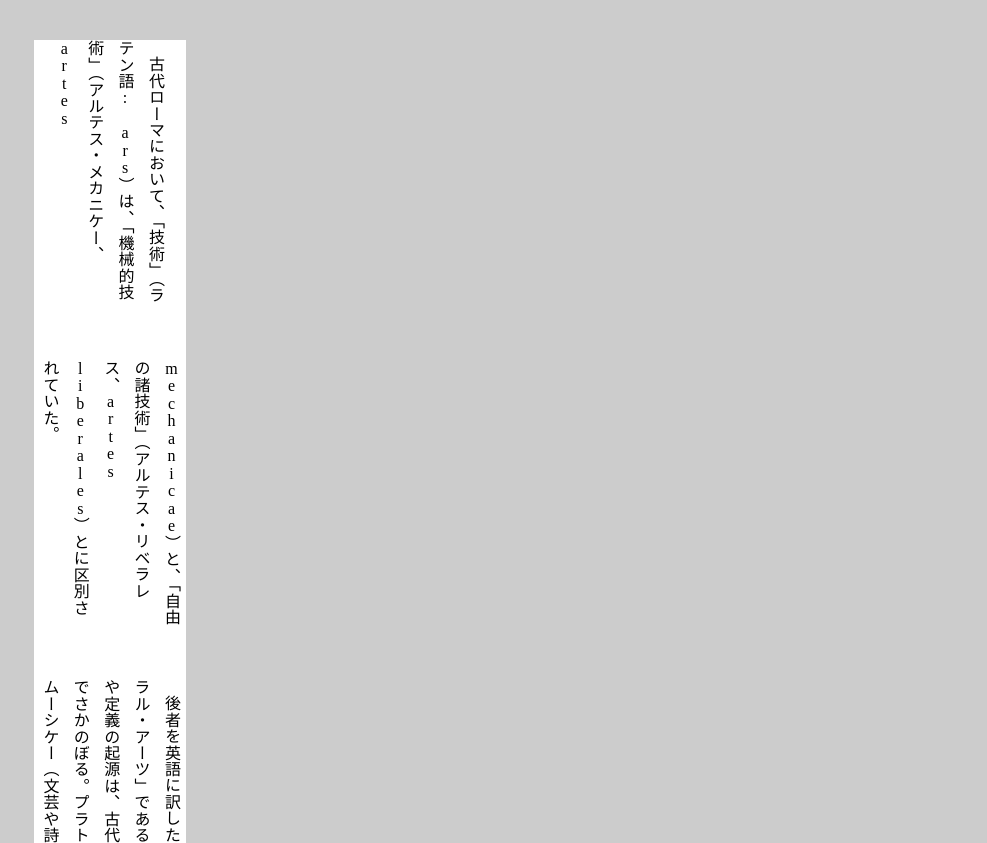
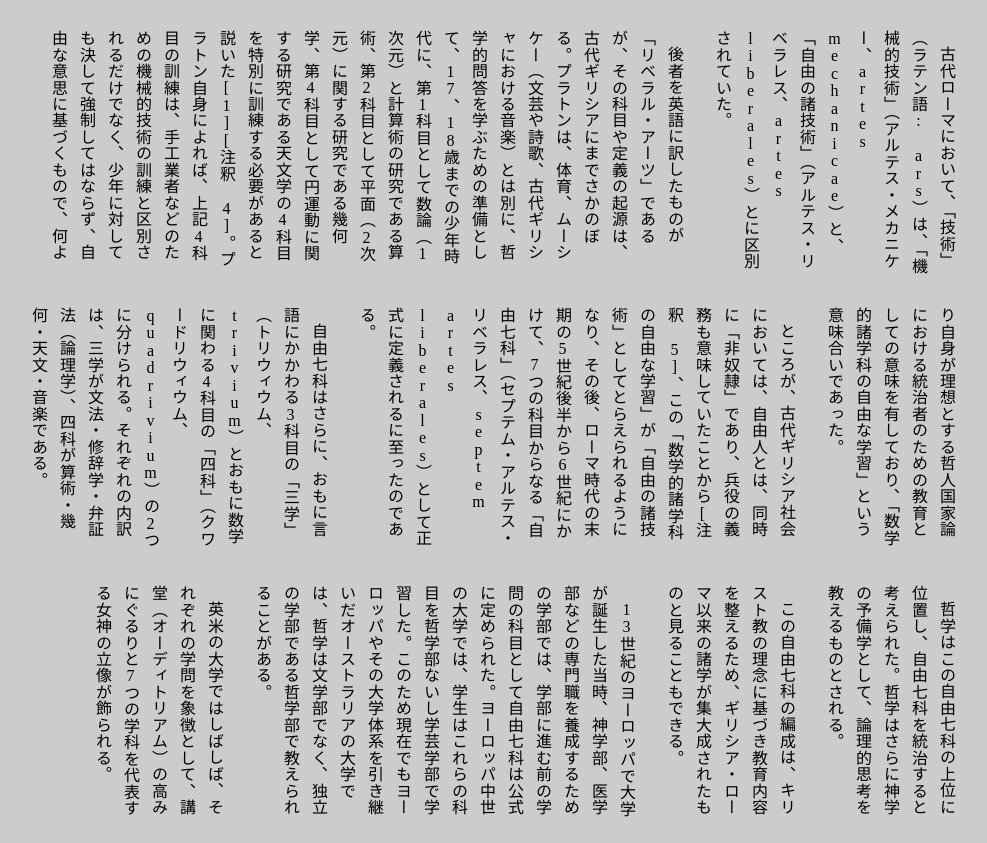
Before and after one commit to kaaisz/tategaki, a website: page tate-b.html in a window 1280 px wide. Shown: the top 843 px of the page, without its empty margins (6-993 px from the left). Drawn offline with Linux system fonts and the light colour scheme.

Commit message:
Modify .scss

```diff
--- a/assets/scss/main.scss
+++ b/assets/scss/main.scss
@@ -36,17 +36,17 @@ p {
 }
 
 section {
-  width: 50%;
-  max-width: 800px;
+  width: 100%;
+  max-width: 100vw;
   min-width: 300px;
-  padding: 40px;
+  padding: 30px;
 }
 
 .tategaki {
   & {
     font-family: $font-family;
     font-size: 1em;
-    line-height: 1.9;
+    line-height: 1.75;
     letter-spacing: 0.03em;
     // pkna is "propotional kana"
     @include font-feature-settings('pkna');
@@ -55,19 +55,13 @@ section {
 
   p {
     text-indent: 1em;
-    margin-left: 30px;
+    margin: 0 0 0 20px;
+  }
+
+  &.tate-b {
+    writing-mode: vertical-rl;
+    column-width: 14em;
+    column-gap: 32px;
+    max-width: calc(100vw - 60px);
   }
 }
-
-.tate-b {
-  writing-mode: vertical-rl;
-  column-width: 16em;
-  column-gap: 53px;
-  height: max-content;
-  max-width: calc(90vw - 4rem);
-  background: #fff;
-
-  p {
-    text-indent: 1em;
-  }
-}
```
Also changed, not shown: assets/css/main.css.
